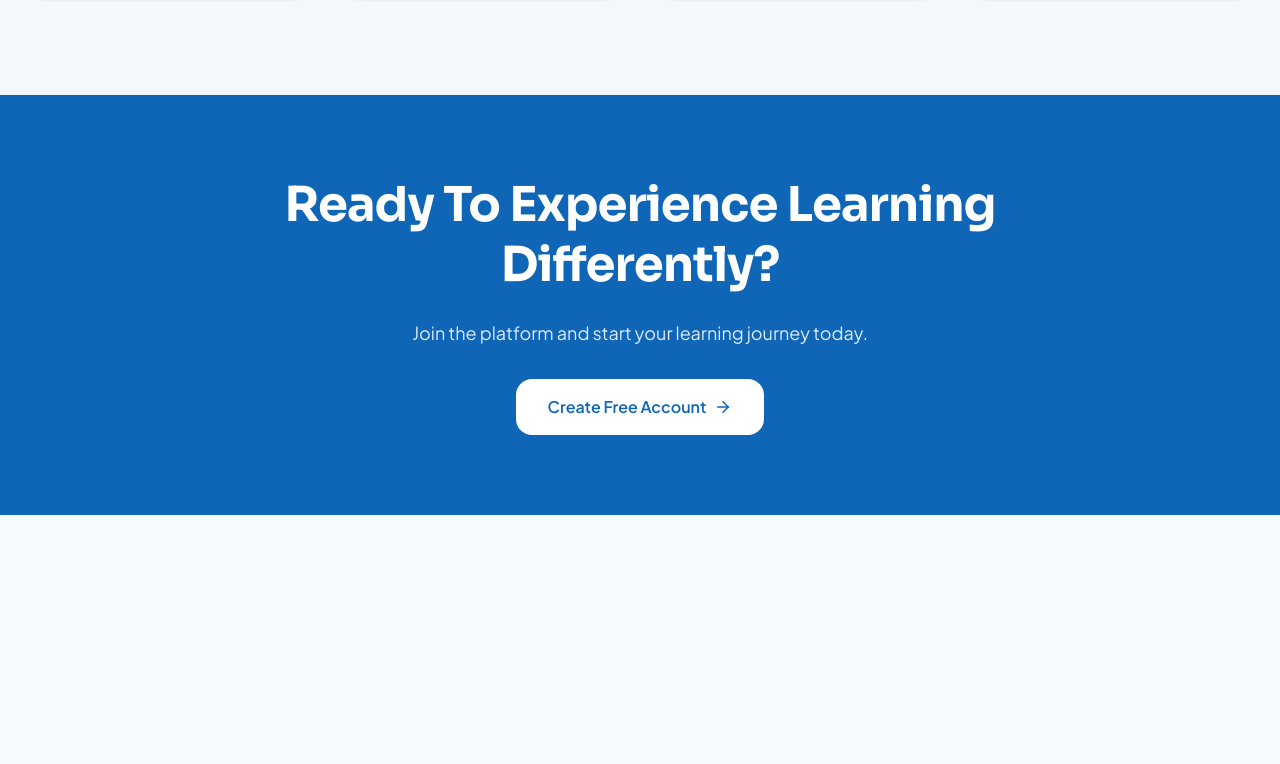
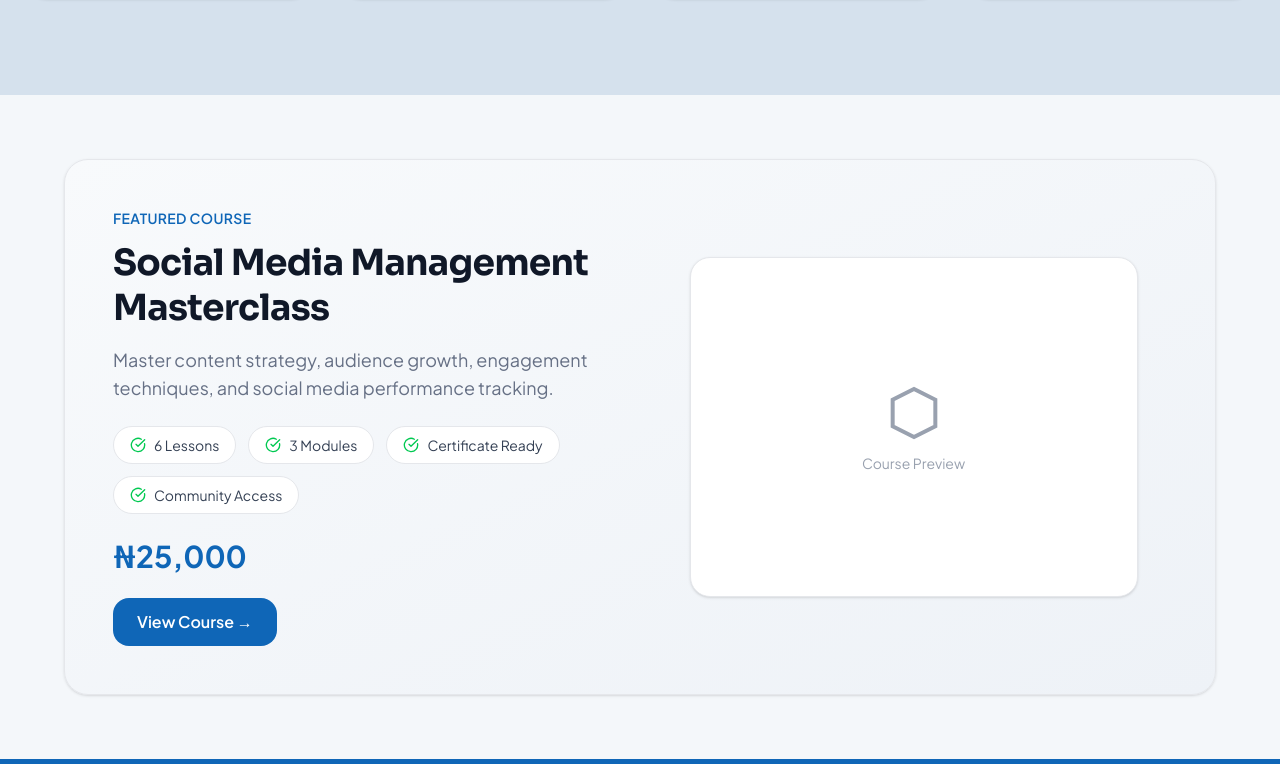
Before and after one commit to MizMelly/kta-learning-hub, a React (Vite) app: page / in a window 1280 px wide. Shown: the part 2256-3020 px from the top of the page. Before the commit the page ends 2771 px from the top, so only its background shows below. Built offline with nearby package versions, Linux system fonts and the light colour scheme.

Commit message:
backhome button created

```diff
--- /dev/null
+++ b/src/components/FeaturedCourse.jsx
@@ -0,0 +1,96 @@
+import { CheckCircle } from "lucide-react";
+import { useNavigate } from "react-router-dom";
+
+export default function FeaturedCourse() {
+  const navigate = useNavigate();
+
+  return (
+    <section className="px-6 py-16 bg-[#f4f7fa]">
+      <div className="max-w-6xl mx-auto">
+
+        {/* Card */}
+        <div className="rounded-3xl border border-gray-200 bg-linear-to-br from-[#f8fafc] to-[#eef2f7] p-8 md:p-12 shadow-sm">
+
+          <div className="grid md:grid-cols-2 gap-10 items-center">
+
+            {/* LEFT SIDE */}
+            <div>
+
+              {/* Badge */}
+              <p className="text-[#0f66b7] font-semibold text-sm uppercase tracking-wide mb-3">
+                Featured Course
+              </p>
+
+              {/* Title */}
+              <h2 className="text-2xl md:text-4xl font-bold text-[#101828] leading-tight">
+                Social Media Management Masterclass
+              </h2>
+
+              {/* Description */}
+              <p className="mt-4 text-[#667085] text-base md:text-lg">
+                Master content strategy, audience growth, engagement techniques,
+                and social media performance tracking.
+              </p>
+
+              {/* Pills */}
+              <div className="mt-6 flex flex-wrap gap-3">
+                {[
+                  "6 Lessons",
+                  "3 Modules",
+                  "Certificate Ready",
+                  "Community Access",
+                ].map((item, i) => (
+                  <div
+                    key={i}
+                    className="flex items-center gap-2 bg-white border border-gray-200 px-4 py-2 rounded-full text-sm text-[#344054]"
+                  >
+                    <CheckCircle className="w-4 h-4 text-green-500" />
+                    {item}
+                  </div>
+                ))}
+              </div>
+
+              {/* Price */}
+              <p className="mt-6 text-3xl font-bold text-[#0f66b7]">
+                ₦25,000
+              </p>
+
+              {/* Button */}
+              <button
+                onClick={() => navigate("/courses")}
+                className="mt-6 bg-[#0f66b7] text-white px-6 py-3 rounded-xl font-semibold hover:bg-[#09539a] transition flex items-center gap-2"
+              >
+                View Course →
+              </button>
+            </div>
+
+            {/* RIGHT SIDE */}
+            <div className="flex justify-center">
+              <div className="w-full max-w-md h-70 md:h-85 bg-white border border-gray-200 rounded-2xl shadow-sm flex items-center justify-center">
+                <div className="text-center text-gray-400">
+                  {/* placeholder icon */}
+                  <svg
+                    width="64"
+                    height="64"
+                    viewBox="0 0 24 24"
+                    fill="none"
+                    className="mx-auto"
+                  >
+                    <path
+                      d="M20 7L12 3L4 7V17L12 21L20 17V7Z"
+                      stroke="currentColor"
+                      strokeWidth="1.5"
+                    />
+                  </svg>
+                  <p className="mt-2 text-sm">Course Preview</p>
+                </div>
+              </div>
+            </div>
+
+          </div>
+        </div>
+
+      </div>
+    </section>
+  );
+}
--- a/src/components/Home.jsx
+++ b/src/components/Home.jsx
@@ -3,6 +3,7 @@ import Footer from "../components/Footer";
 import Hero from "../components/Hero";
 import WhyPlatform from "../components/WhyPlatform";
 import LearningJourney from "../components/LearningJourney";
+import FeaturedCourse from "../components/FeaturedCourse";
 
 export default function Home() {
   return (
@@ -11,6 +12,7 @@ export default function Home() {
       <Hero />
       <WhyPlatform />
       <LearningJourney />
+      <FeaturedCourse />
       <Footer />
     </>
   );
--- a/src/components/LearningJourney.jsx
+++ b/src/components/LearningJourney.jsx
@@ -38,7 +38,7 @@ const steps = [
 
 const LearningJourney = () => {
   return (
-    <section className="bg-[#f5f8fb] py-16 md:py-24 px-4 sm:px-6">
+    <section className="bg-[#d5e1ed] py-16 md:py-24 px-4 sm:px-6">
       <div className="max-w-7xl mx-auto">
         {/* Title */}
         <h2 className="text-center text-3xl sm:text-4xl lg:text-5xl font-bold text-[#091b33] mb-12 lg:mb-20">
```
